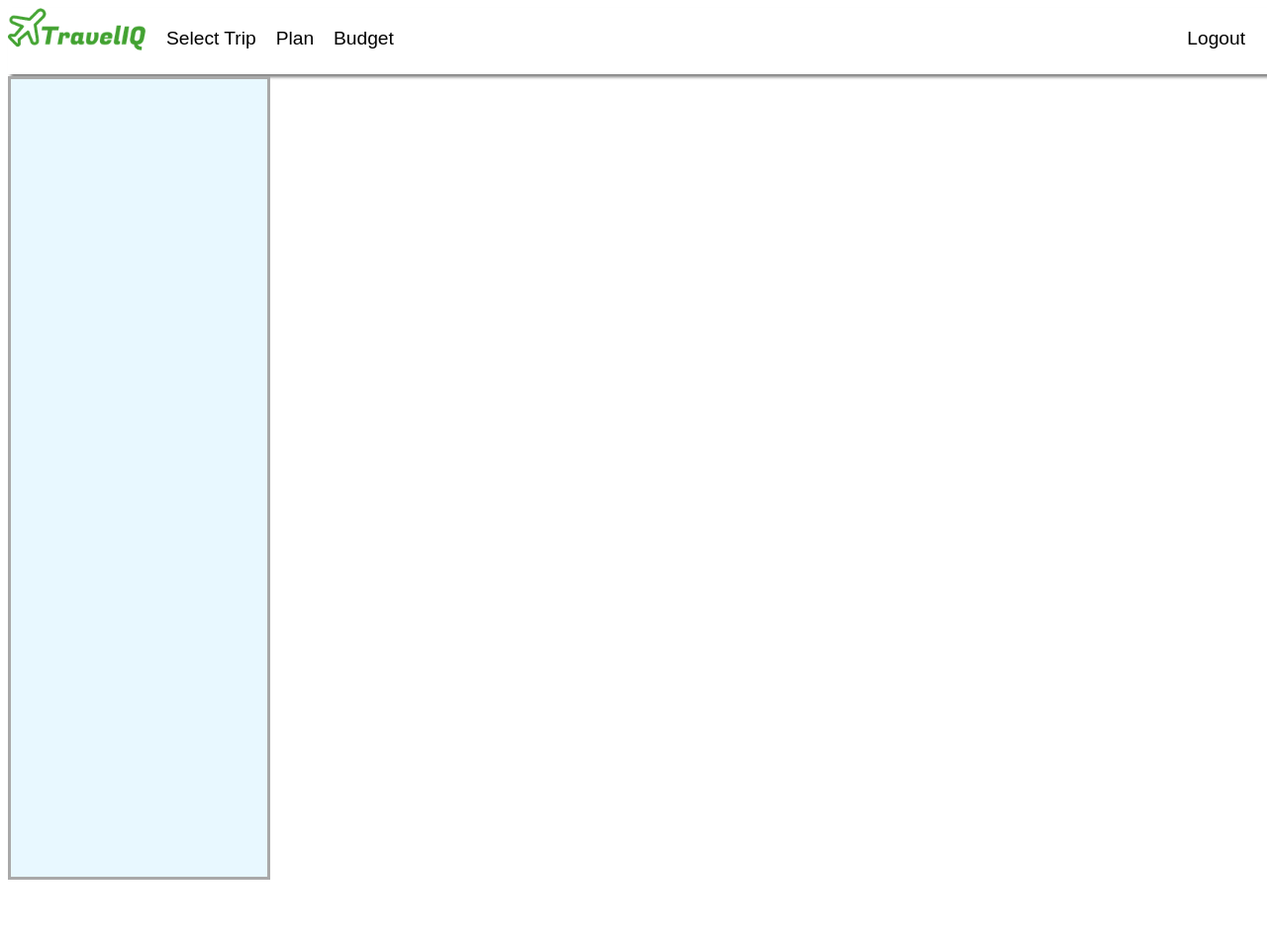
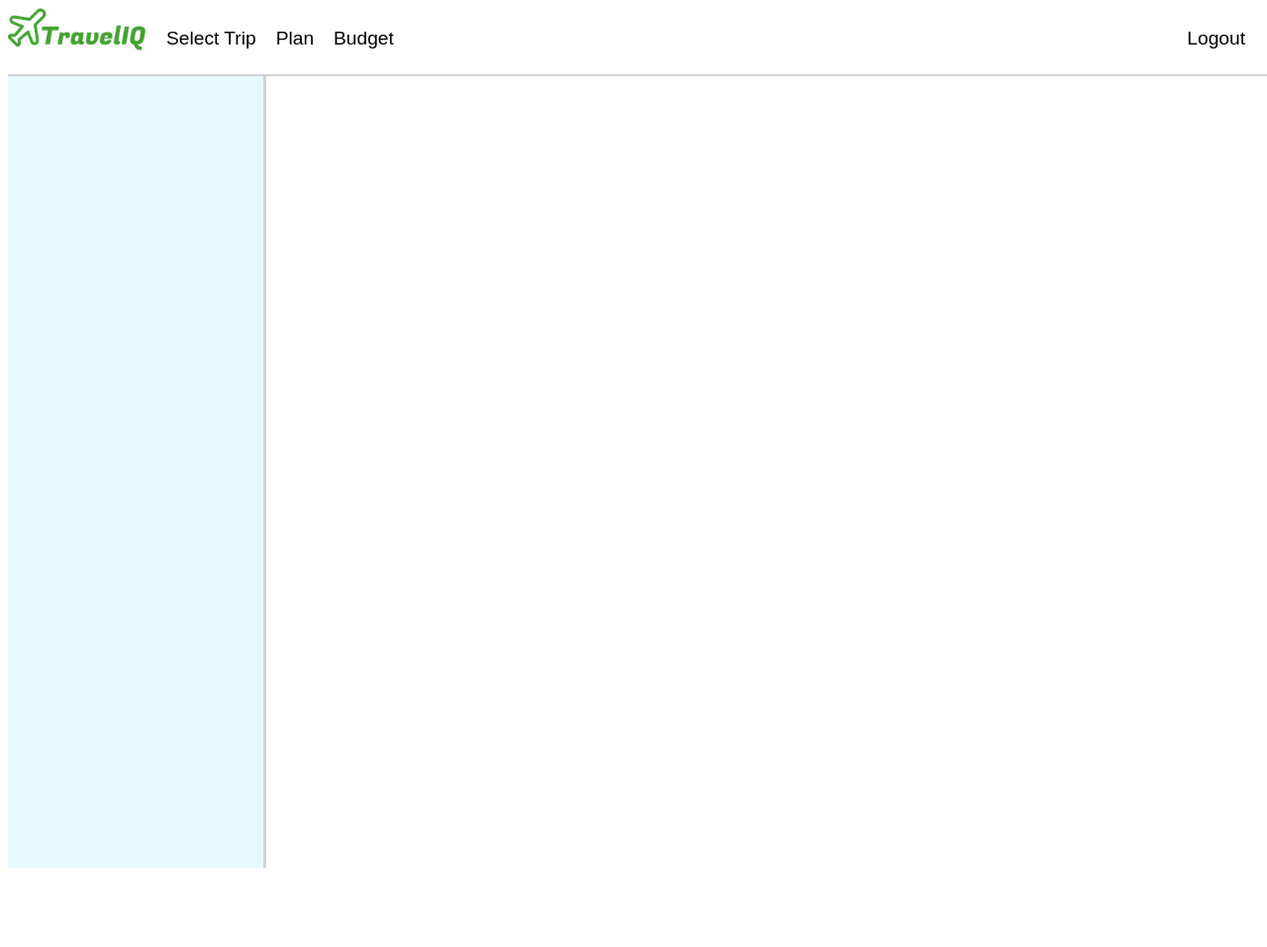
Before and after one commit to zkrowiak10/travelIQ, a Flask app: page /app/ in a window 1280 px wide. Shown: the whole page at 99% size. After the commit the page ends 877 px from the top, so only its background shows below. Run offline with Flask 2, Linux system fonts and the light colour scheme; the visitor is signed in with stand-in values (Sample User, id 1); data comes from the database, SQL or seed files in the repository; data that the repository does not hold is empty; some libraries are stand-ins or nearby versions.

Commit message:
style changes

```diff
--- a/travel_app/static/styles.css
+++ b/travel_app/static/styles.css
@@ -52,12 +52,12 @@ body {
 }
 .nav-bar {
     list-style-type: none;
-    margin-bottom: 2px;
+    margin-bottom: 0px;
     padding: 0;
     overflow: hidden;
-    box-shadow: 3px 3px 3px grey;
     width: 100vw;
-    margin-top: 0px
+    margin-top: 0px;
+    border-bottom: 2px solid lightgray;
 
 }
 #iconlink {
@@ -82,6 +82,8 @@ body {
     display: flex;
     flex-direction: column;
     justify-content: flex-start;
+    padding:0px;
+    margin: 0px
 
 }
 .destinationCard {
@@ -129,9 +131,11 @@ body {
     border-style: solid;
     border-width: 2px;
     font-size: xx-large;
-    font-weight: bolder;
     padding: 0px 0px 0px 10px;
-    box-shadow: 3px 3px 3px black;
+    background-color: #B4C6E7;
+    font-family: 'Gill Sans', 'Gill Sans MT', Calibri, 'Trebuchet MS', sans-serif;
+    margin: 0px
+
 
 
 }
@@ -212,10 +216,9 @@ body {
     float: left;
     width: 20%;
     margin-left: 0;
-    border-style: solid;
-    border-width: 3px;
     border-color: darkgray;
-    padding: 3px;
+    padding-right: 5px;
+    border-right: 3px solid lightgray
 
 
 
```
